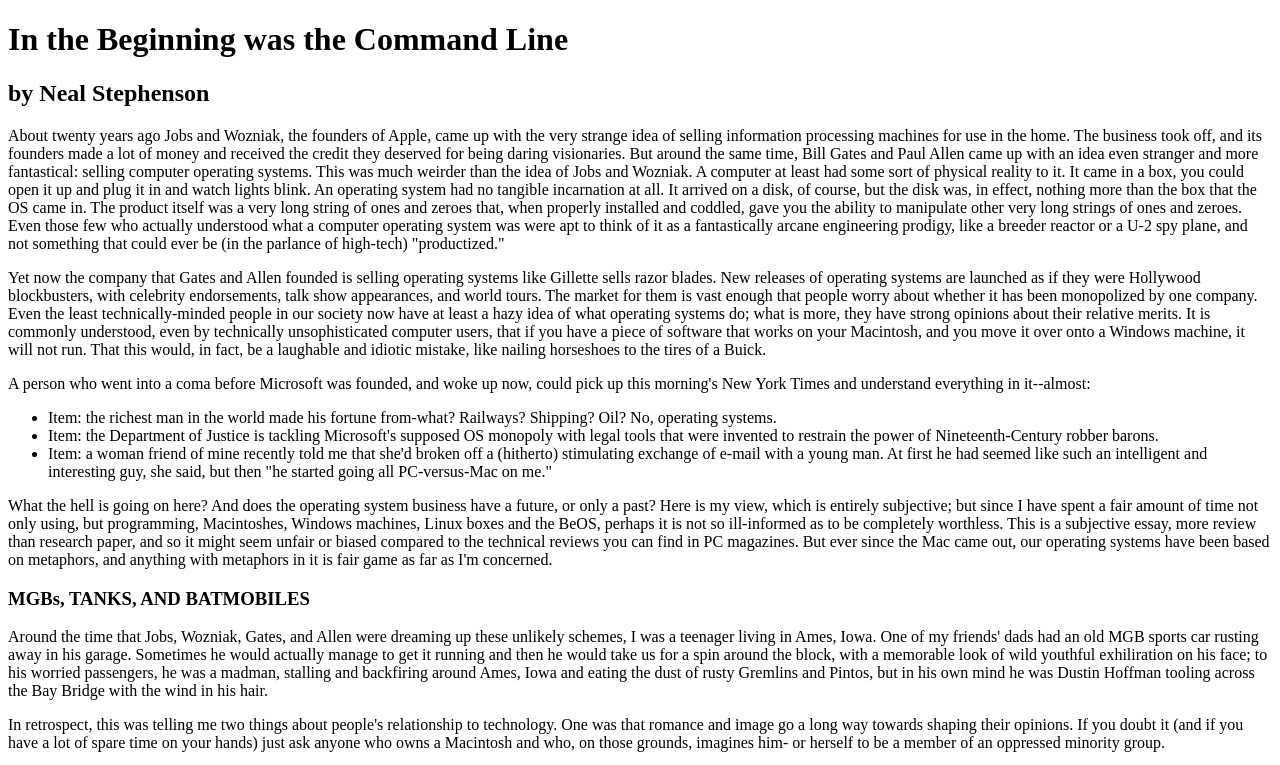
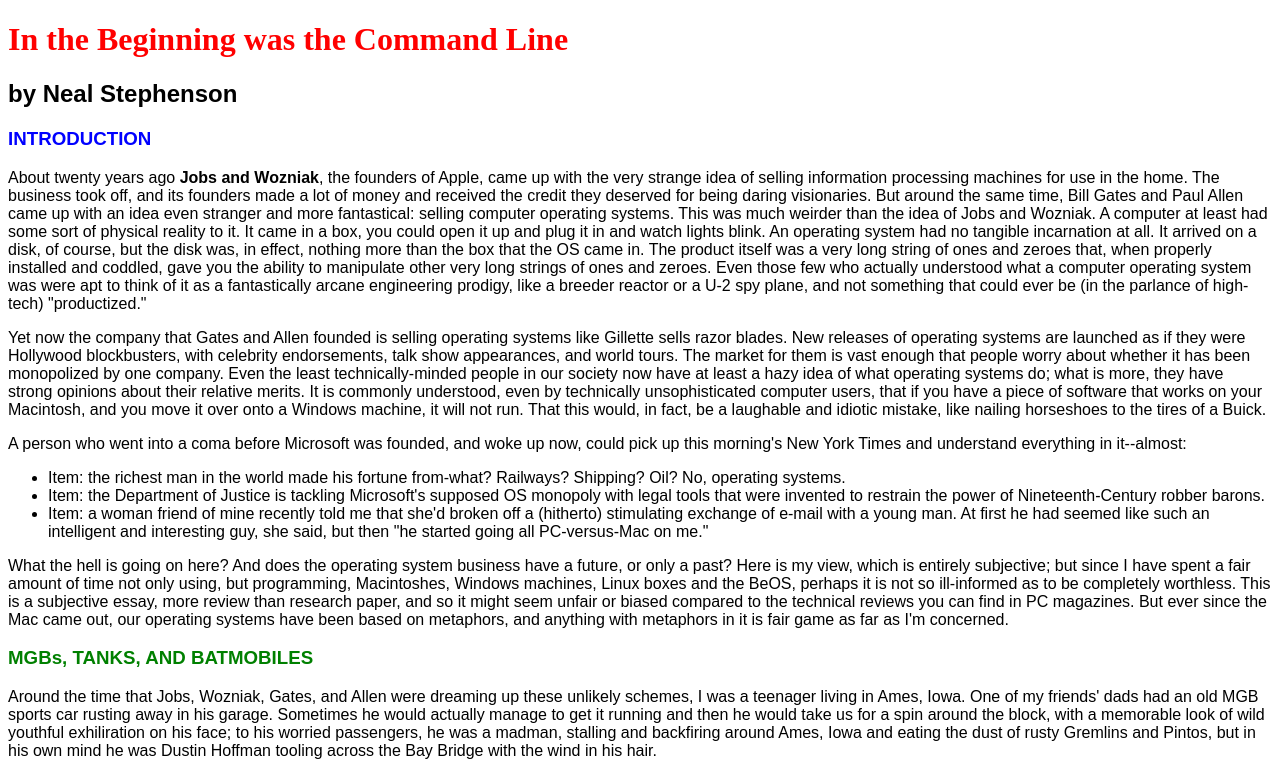
Before and after one commit to timlockridge/stephenson-demo, a plain HTML site: page index.htm in a window 1280 px wide. Shown: the top 765 px of the page. Drawn offline with Linux system fonts and the light colour scheme.

Commit message:
Added basic CSS styles

```diff
--- a/index.htm
+++ b/index.htm
@@ -5,7 +5,7 @@
   <title>Neal Stephenson | In the Beginning was the Command Line</title>
   <meta name="description" content="Neal Stephenson's article about the command line.">
   <meta name="author" content="Neal Stephenson">
-  <link rel="stylesheet" href="">
+  <link rel="stylesheet" href="style.css">
   <!--[if lt IE 9]>
   <script src="http://html5shiv.googlecode.com/svn/trunk/html5.js"></script>
   <![endif]-->
@@ -14,7 +14,9 @@
   <h1>In the Beginning was the Command Line</h1>
   <h2>by Neal Stephenson</h2>
 
-  <p>About twenty years ago Jobs and Wozniak, the founders of Apple, came up with the very strange idea of selling information processing machines for use in the home. The business took off, and its founders made a lot of money and received the credit they deserved for being daring visionaries. But around the same time, Bill Gates and Paul Allen came up with an idea even stranger and more fantastical: selling computer operating systems. This was much weirder than the idea of Jobs and Wozniak. A computer at least had some sort of physical reality to it. It came in a box, you could open it up and plug it in and watch lights blink. An operating system had no tangible incarnation at all. It arrived on a disk, of course, but the disk was, in effect, nothing more than the box that the OS came in. The product itself was a very long string of ones and zeroes that, when properly installed and coddled, gave you the ability to manipulate other very long strings of ones and zeroes. Even those few who actually understood what a computer operating system was were apt to think of it as a fantastically arcane engineering prodigy, like a breeder reactor or a U-2 spy plane, and not something that could ever be (in the parlance of high-tech) "productized."</p>
+<h3 class="blue-heading">INTRODUCTION</h3>
+
+  <p>About twenty years ago <strong>Jobs and Wozniak</strong>, the founders of Apple, came up with the very strange idea of selling information processing machines for use in the home. The business took off, and its founders made a lot of money and received the credit they deserved for being daring visionaries. But around the same time, Bill Gates and Paul Allen came up with an idea even stranger and more fantastical: selling computer operating systems. This was much weirder than the idea of Jobs and Wozniak. A computer at least had some sort of physical reality to it. It came in a box, you could open it up and plug it in and watch lights blink. An operating system had no tangible incarnation at all. It arrived on a disk, of course, but the disk was, in effect, nothing more than the box that the OS came in. The product itself was a very long string of ones and zeroes that, when properly installed and coddled, gave you the ability to manipulate other very long strings of ones and zeroes. Even those few who actually understood what a computer operating system was were apt to think of it as a fantastically arcane engineering prodigy, like a breeder reactor or a U-2 spy plane, and not something that could ever be (in the parlance of high-tech) "productized."</p>
 
   <p>Yet now the company that Gates and Allen founded is selling operating systems like Gillette sells razor blades. New releases of operating systems are launched as if they were Hollywood blockbusters, with celebrity endorsements, talk show appearances, and world tours. The market for them is vast enough that people worry about whether it has been monopolized by one company. Even the least technically-minded people in our society now have at least a hazy idea of what operating systems do; what is more, they have strong opinions about their relative merits. It is commonly understood, even by technically unsophisticated computer users, that if you have a piece of software that works on your Macintosh, and you move it over onto a Windows machine, it will not run. That this would, in fact, be a laughable and idiotic mistake, like nailing horseshoes to the tires of a Buick.</p>
 
@@ -28,7 +30,7 @@
 
   <p>What the hell is going on here? And does the operating system business have a future, or only a past? Here is my view, which is entirely subjective; but since I have spent a fair amount of time not only using, but programming, Macintoshes, Windows machines, Linux boxes and the BeOS, perhaps it is not so ill-informed as to be completely worthless. This is a subjective essay, more review than research paper, and so it might seem unfair or biased compared to the technical reviews you can find in PC magazines. But ever since the Mac came out, our operating systems have been based on metaphors, and anything with metaphors in it is fair game as far as I'm concerned.</p>
 
-  <h3>MGBs, TANKS, AND BATMOBILES</h3>
+  <h3 class="green-heading">MGBs, TANKS, AND BATMOBILES</h3>
 
   <p>Around the time that Jobs, Wozniak, Gates, and Allen were dreaming up these unlikely schemes, I was a teenager living in Ames, Iowa. One of my friends' dads had an old MGB sports car rusting away in his garage. Sometimes he would actually manage to get it running and then he would take us for a spin around the block, with a memorable look of wild youthful exhiliration on his face; to his worried passengers, he was a madman, stalling and backfiring around Ames, Iowa and eating the dust of rusty Gremlins and Pintos, but in his own mind he was Dustin Hoffman tooling across the Bay Bridge with the wind in his hair.</p>
 
--- a/style.css
+++ b/style.css
@@ -0,0 +1,28 @@
+/*
+My first CSS file
+*/
+
+/* Global Styling */
+
+html {
+  font-family: sans-serif;
+}
+
+/* Styles for headings */
+
+h1 {
+  color: red;
+  font-family: serif;
+}
+
+h3 {
+  color: blue;
+}
+
+.blue-heading {
+  color: blue;
+}
+
+.green-heading {
+  color: green;
+}
```
